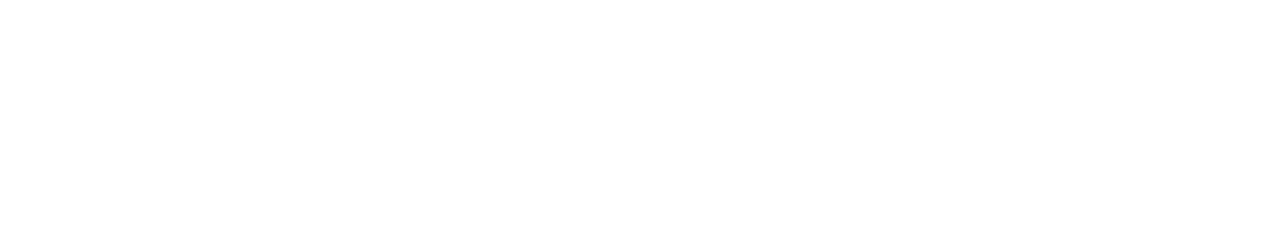
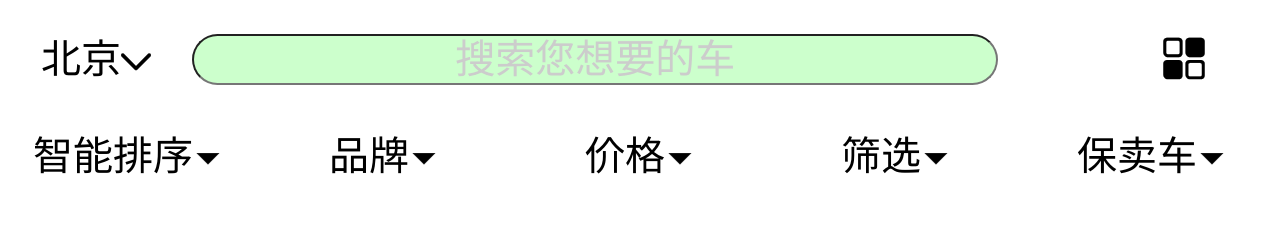
Before and after one commit to yulianqing666/11-30jn, a plain HTML site: page index.html in a window 1280 px wide. Drawn offline with Linux system fonts and the light colour scheme.

Commit message:
导航完成

```diff
--- a/css/style.css
+++ b/css/style.css
@@ -4,7 +4,7 @@
   padding: 0px;
   text-decoration: none;
   box-sizing: border-box;
-  font-size: .14rem;
+  font-size: .4rem;
   font-style: normal;
   font-weight: normal;
   font-family: "黑体"; }
@@ -32,6 +32,9 @@ input, button {
 
 button {
   cursor: pointer; }
+i{
+  font-size:2rem;
+}
 
 input::-webkit-input-placeholder, textarea::-webkit-input-placeholder {
   color: #ccc; }
@@ -40,5 +43,44 @@ html, body, .slide-right {
   width: 100%;
   height: 100%; }
 
+header{
+  height:120px;
+  line-height: 120px;
+}
+
+header span{
+  width: 15%;
+  float: left;
+  text-align: center;
+}
+header p{
+  float: left;
+  width:70%;
+}
+
+
+header p input{
+  text-align:center;
+  width: 90%;
+  border-radius: 50px;
+  color:#fff;
+  background: #cfc;
+}
+.clear{
+  clear: both;
+}
+
+.uls{
+  width: 100%;
+  height:100px;
+
+}
+
+.uls li{
+  text-align:center;
+  float: left;
+  width: 20%;
+}
+
 
 /*# sourceMappingURL=style.css.map */
--- a/index.html
+++ b/index.html
@@ -4,8 +4,30 @@
     <meta charset="UTF-8" />
     <title>Document</title>
     <link rel="stylesheet" type="text/css" href="css/style.css">
+    <link rel="stylesheet" type="text/css" href="fonts/iconfont.css">
 </head>
 <body>
+    <div class="wrap">
+        <header>
+            <span>北京<i class="icon iconfont icon-xiangxia" style="font-size: 30px;"></i></span>
 
+            <p><input type="text" placeholder="搜索您想要的车"></p>
+            <span><i class="icon iconfont icon-fenlei-xuanzhong" style="font-size: 50px;"></i></span>
+
+
+        </header>
+        <div class="clear">
+
+        </div>
+         <div class="uls">
+            <li>智能排序<i class="icon iconfont icon-triangle-down" style="font-size: 30px;"></i></li>
+            <li>品牌<i class="icon iconfont icon-triangle-down" style="font-size: 30px;"></i></li>
+            <li>价格<i class="icon iconfont icon-triangle-down" style="font-size: 30px;"></i></li>
+            <li>筛选<i class="icon iconfont icon-triangle-down" style="font-size: 30px;"></i></li>
+            <li>保卖车<i class="icon iconfont icon-triangle-down" style="font-size: 30px;"></i></li>
+        </div>
+
+
+    </div>
 </body>
 </html>
```
